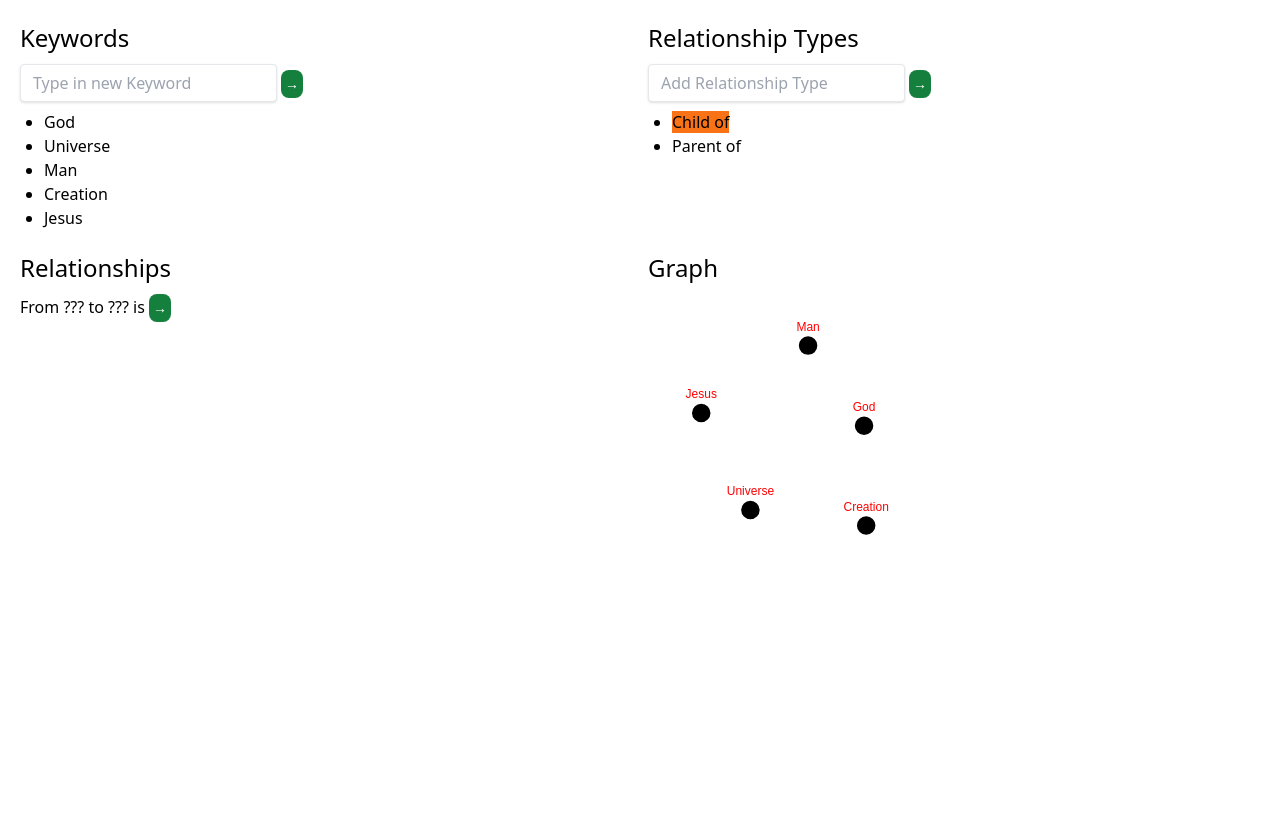
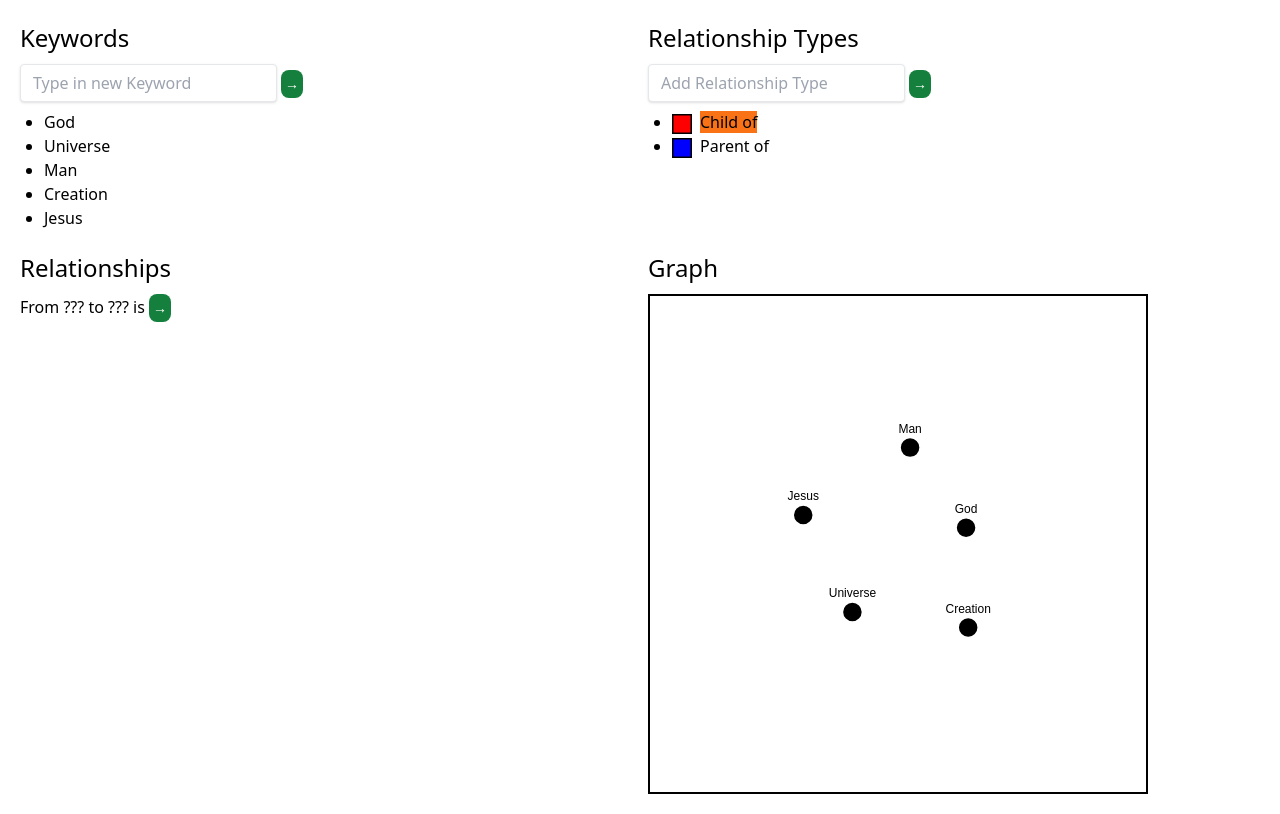
Before and after one commit to SimponGoril/wordtree, a Next.js app: page /keywords in a window 1280 px wide. Built offline with nearby package versions, Linux system fonts and the light colour scheme.

Commit message:
add link colors + make code nicer

```diff
--- /dev/null
+++ b/components/colorfulBox.tsx
@@ -0,0 +1,19 @@
+
+
+interface ColorfulBoxProps {
+    size?: number;
+    color?: string;
+}
+
+export default function ColorfulBox({ size = 20, color = "black" }: ColorfulBoxProps) {
+    const styles = {
+        fill:color,
+        strokeWidth:"3",
+        stroke:"rgb(0,0,0)"
+    }
+
+    return <svg className={"inline"} width={size} height={size} >
+        <rect width={size} height={size} style={styles} />
+    </svg>
+
+}
--- a/components/networkGraph.tsx
+++ b/components/networkGraph.tsx
@@ -1,5 +1,5 @@
 
-import React, { RefObject, useEffect, useRef, useState } from "react"
+import React, { FC } from "react"
 import * as d3 from "d3"
 import { useD3 } from "../hooks/useD3";
 
@@ -8,32 +8,45 @@ interface NetworkGraphProps {
     links: any
 }
 
-export default function NetworkGraph({ nodes, links }: NetworkGraphProps) {
+const NetworkGraph: FC<NetworkGraphProps> = ({ nodes, links }: NetworkGraphProps) => {
 
     const ref = useD3(
         (svg: any) => {
         svg.selectAll("*").remove();
-        const height = 300;
-        const width = 300;
+        const height = 500;
+        const width = 500;
         const simulation = d3
             .forceSimulation(nodes)
             .force(
             "link",
-            d3
-                .forceLink(links)
-                .distance(100)
-                .id((d: any) => d.id)
-            )
+            d3.forceLink(links).distance(80).id((d: any) => d.id))
             .force("charge", d3.forceManyBody())
             .force("center", d3.forceCenter(width / 2, height / 2));
+
         const link = svg
             .append("g")
-            .attr("stroke", "#999")
             .attr("stroke-opacity", 0.6)
             .selectAll("line")
             .data(links)
             .join("line")
-            .attr("stroke-width", 10);
+            .attr("stroke", (d: any) => {
+                return d?.color ? d.color : "#999"
+            })
+            .attr("stroke-width", 3)
+            .attr("marker-end", "url(#end)");
+
+        svg.append("svg:defs").selectAll("marker")
+            .data(["end"])      // Different link/path types can be defined here
+            .enter().append("svg:marker")    // This section adds in the arrows
+            .attr("id", String)
+            .attr("viewBox", "0 -5 10 10")
+            .attr("refX", 15)
+            .attr("refY", 0)
+            .attr("markerWidth", 6)
+            .attr("markerHeight", 6)
+            .attr("orient", "auto")
+            .append("svg:path")
+            .attr("d", "M0,-5L10,0L0,5");
 
         const node = svg
             .append("g")
@@ -44,15 +57,15 @@ export default function NetworkGraph({ nodes, links }: NetworkGraphProps) {
             .join("circle")
             .attr("r", 10)
             .attr("class", "node")
-            .attr("fill", function (d: any) {
-            if (d.label === "Team") return "red";
-            else if (d.label === "Stream") return "orange";
-            else if (d.label === "Game") return "blue";
-            else if (d.label === "Language") return "purple";
-            })
+            // .attr("fill", function (d: any) {
+            // if (d.label === "Team") return "red";
+            // else if (d.label === "Stream") return "orange";
+            // else if (d.label === "Game") return "blue";
+            // else if (d.label === "Language") return "purple";
+            // })
             .call(drag(simulation));
 
-        var label = svg
+        var nodeLabel = svg
             .selectAll(null)
             .data(nodes)
             .enter()
@@ -61,7 +74,7 @@ export default function NetworkGraph({ nodes, links }: NetworkGraphProps) {
             return d.name; //return d.label for label
             })
             .style("text-anchor", "middle")
-            .style("fill", "red")
+
             .style("font-family", "Arial")
             .style("font-size", "12px");
 
@@ -73,7 +86,7 @@ export default function NetworkGraph({ nodes, links }: NetworkGraphProps) {
             .attr("y2", (d: any) => d.target.y);
 
             node.attr("cx", (d: any) => d.x).attr("cy", (d: any) => d.y);
-            label
+            nodeLabel
             .attr("x", function (d: any) {
                 return d.x;
             })
@@ -128,10 +141,11 @@ export default function NetworkGraph({ nodes, links }: NetworkGraphProps) {
     if (nodes.length !== 0) {
         return (
         <svg
+            className="border-solid border-2 border-black"
             ref={ref}
             style={{
-            height: 300,
-            width: 300,
+            height: 500,
+            width: 500,
             marginRight: "0px",
             marginLeft: "0px",
             }}
@@ -151,3 +165,5 @@ export default function NetworkGraph({ nodes, links }: NetworkGraphProps) {
         );
     }
 }
+
+export default NetworkGraph
--- a/hooks/useD3.ts
+++ b/hooks/useD3.ts
@@ -6,9 +6,7 @@ export const useD3 = (renderGraph: any, noOfNodes: number, noOfLinks: number) =>
   const ref = React.useRef(null);
 
   useEffect(() => {
-
     renderGraph(d3.select(ref.current));
-
     return () => {};
   }, [noOfLinks, noOfNodes]);
 
--- a/pages/_app.tsx
+++ b/pages/_app.tsx
@@ -1,7 +1,7 @@
 import '../styles/globals.css'
 import type { AppProps } from 'next/app'
 
-function MyApp({ Component, pageProps }: AppProps) {
+const MyApp = ({ Component, pageProps }: AppProps) => {
   return <Component {...pageProps} />
 }
 
--- a/pages/articles/[id].tsx
+++ b/pages/articles/[id].tsx
@@ -1,11 +1,11 @@
 import { useRouter } from "next/router"
-import { useState } from "react";
+import React, { FC, useState } from "react";
 
 interface ArticleProps {
     article: any
 }
 
-export default function Article<Article>({ article }: ArticleProps) {
+const Article:FC<ArticleProps> = ({ article }: ArticleProps) => {
     const router = useRouter()
     const {id} = router.query
 
@@ -69,3 +69,5 @@ export async function getStaticPaths() {
         fallback: false
     }
 }
+
+export default Article
--- a/pages/articles/index.tsx
+++ b/pages/articles/index.tsx
@@ -1,6 +1,6 @@
 import Link from 'next/link'
 
-export default function Articles() {
+const Articles = () => {
     return <div className={"p-3"}>
             <h1 className={"text-5xl font-normal leading-normal mt-0 mb-2"}>Articles:</h1>
             <Link href={'articles/1'}>
@@ -8,3 +8,5 @@ export default function Articles() {
             </Link>
         </div>
 }
+
+export default Articles
--- a/pages/keywords/index.tsx
+++ b/pages/keywords/index.tsx
@@ -1,7 +1,9 @@
+import { color } from 'd3'
 import { useState } from 'react'
+import ColorfulBox from '../../components/colorfulBox'
 import NetworkGraph from '../../components/networkGraph'
 
-export default function KeyWords() {
+const KeyWords = () => {
 
     type Keyword = {
         id: number,
@@ -10,7 +12,8 @@ export default function KeyWords() {
 
     type RelationshipType = {
         id: number,
-        name: string
+        name: string,
+        color?: string
     }
 
     type Relationship = {
@@ -28,8 +31,8 @@ export default function KeyWords() {
         {id: 5, title: 'Jesus'},
     ])
     const [relationshipTypes, setRelationshipTypes] = useState<RelationshipType[]>([
-        {id: 1, name: "Child of"},
-        {id: 2, name: "Parent of"}
+        {id: 1, name: "Child of", color: "red"},
+        {id: 2, name: "Parent of", color: "blue"}
     ])
     const [relationships, setRelationships] = useState<Relationship[]>([])
     const [newKeyword, setNewKeyword] = useState<string>("")
@@ -51,12 +54,14 @@ export default function KeyWords() {
 
     const getKeywords = () => {
         return <ol className={"list-disc pl-6 pt-2"}>{keywords.map(kw => { return <li onClick={() => keywordClickHandler(kw) }key={kw.id}>
-            <span className={isKeywordSelected(kw) ? "bg-orange-500" : "" }>{kw.title}</span></li>})}</ol>
+            <span className={`cursor-pointer ${isKeywordSelected(kw) ? "bg-orange-500" : ""}`}>{kw.title}</span></li>})}</ol>
     }
 
     const getRelationshipTypes = () => {
         return <ol className={"list-disc pl-6 pt-2"}>{relationshipTypes.map(r => {
-            return <li key={r.id}><span className={isRelationshopSelected(r) ? "bg-orange-500" : "" } onClick={() => setSelectedRelationshipType(r)} >{r.name}</span></li>})}
+            return <li key={r.id}>
+                <ColorfulBox color={r.color} /><span className={`ml-2 cursor-pointer ${isRelationshopSelected(r) ? "bg-orange-500" : ""}`} onClick={() => setSelectedRelationshipType(r)}>{r.name} </span>
+                </li>})}
             </ol>
     }
 
@@ -92,7 +97,8 @@ export default function KeyWords() {
 
     const addRelationshipTypeHandler = () => {
         if (!newRelationshipType) return
-        setRelationshipTypes([...relationshipTypes, {id: relationshipTypes.length + 1, name: newRelationshipType}])
+        const randomColor = Math.floor(Math.random()*16777215).toString(16)
+        setRelationshipTypes([...relationshipTypes, {id: relationshipTypes.length + 1, name: newRelationshipType, color: `#${randomColor}`}])
         setNewRelationshipType("")
     }
 
@@ -131,10 +137,13 @@ export default function KeyWords() {
 
     const getLinks = () => {
         return relationships.map(r => {
+            const relationshipType = relationshipTypes.find(rt => rt.id === r.typeId)
+
             return {
                 typeId: r.typeId,
                 source: r.fromId,
-                target: r.toId
+                target: r.toId,
+                color: relationshipType?.color
             }
         })
     }
@@ -167,3 +176,5 @@ export default function KeyWords() {
             </div>
         </div>
 }
+
+export default KeyWords
```
